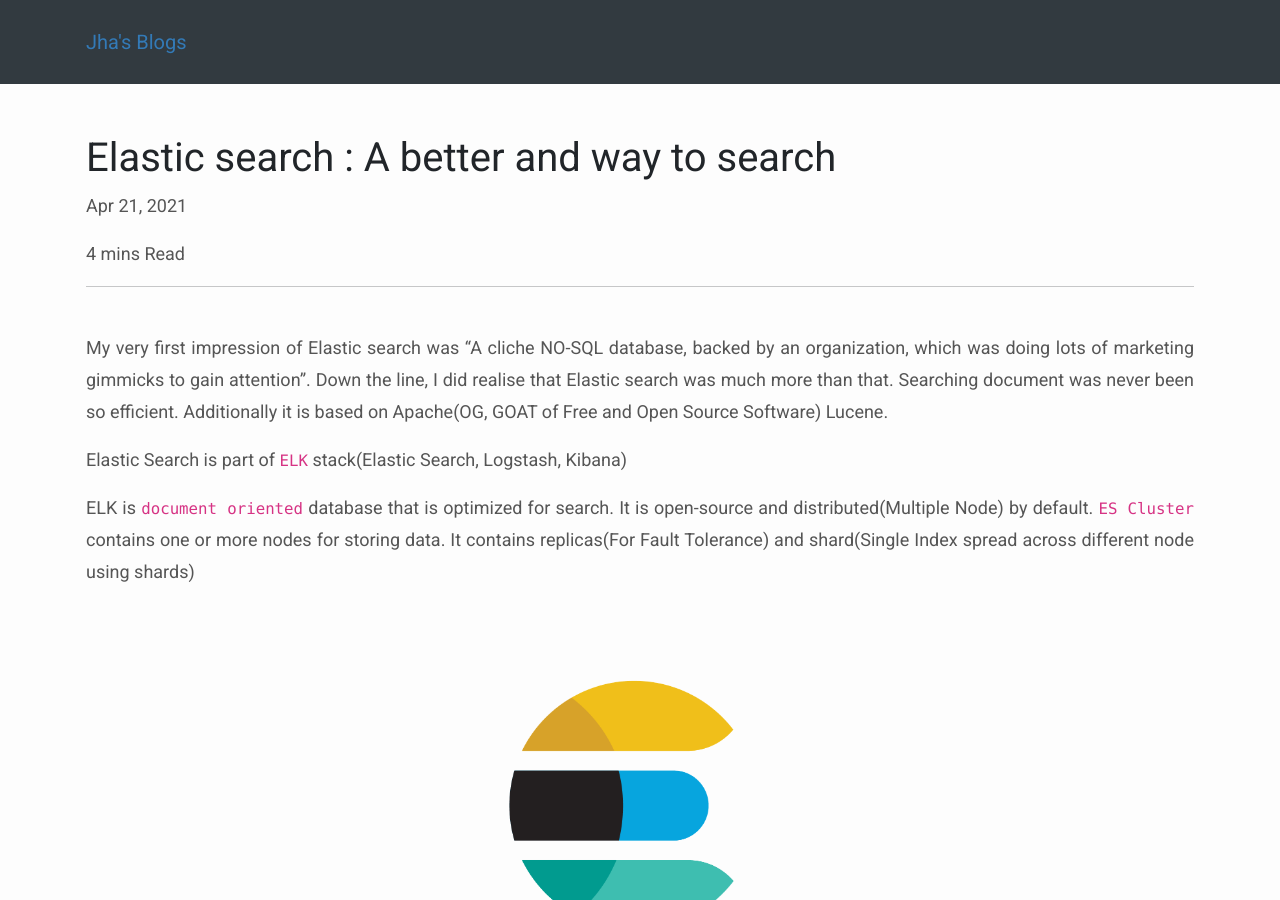
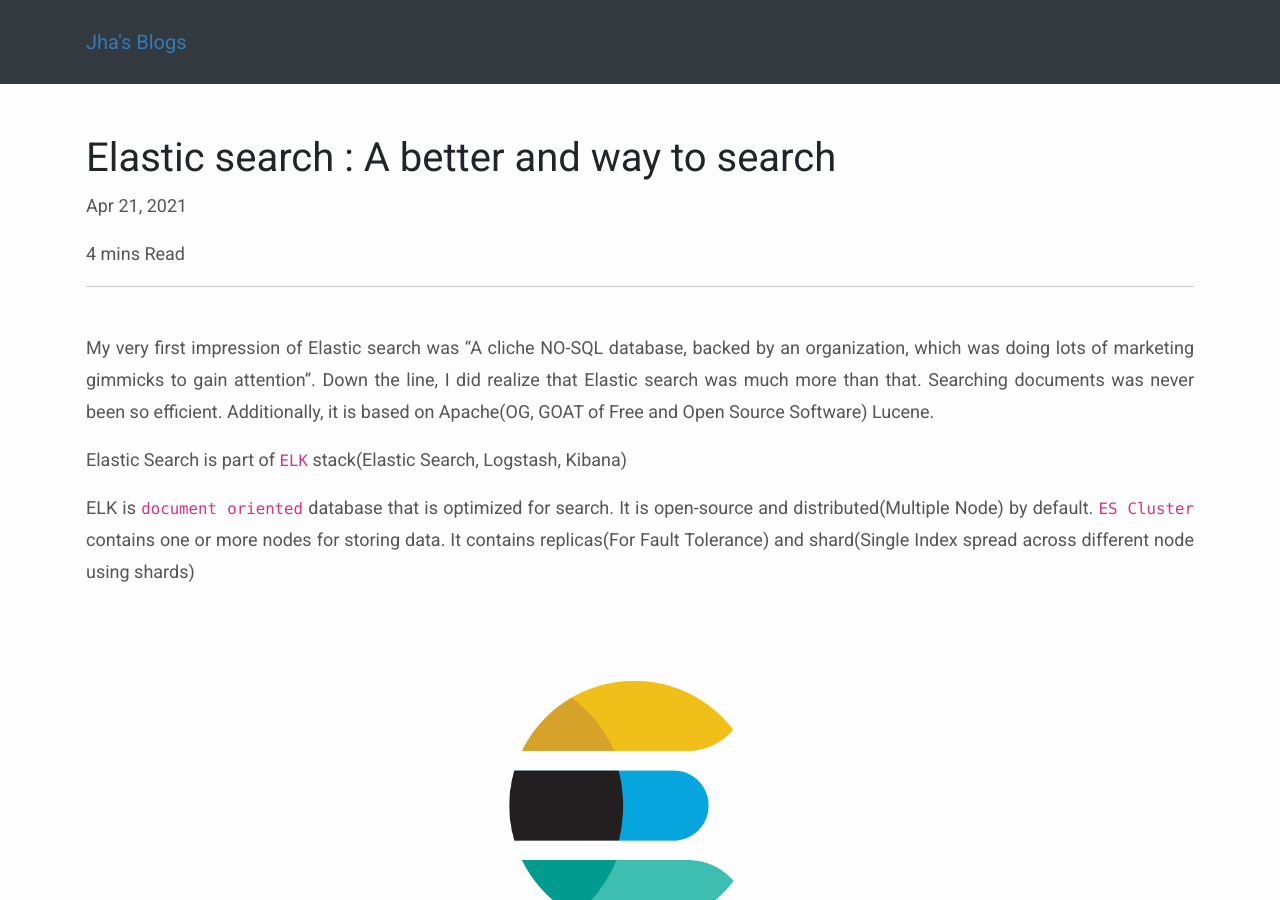
Before and after one commit to lapalb/as_blog, a Jekyll site: the page built from _posts/2021-04-21-elasticsearch-a-better-and-way-to-search.md, in a window 1280 px wide and 900 px high. Built offline with Jekyll 4.4.1, drawn with Linux system fonts in a browser that asks for light colours; some web fonts are replaced.

Commit message:
typo fix

```diff
--- a/_posts/2021-04-21-elasticsearch-a-better-and-way-to-search.md
+++ b/_posts/2021-04-21-elasticsearch-a-better-and-way-to-search.md
@@ -5,7 +5,7 @@ tags:
  -
 ---
 
-My very first impression of Elastic search was "A cliche NO-SQL database, backed by an organization, which was doing lots of marketing gimmicks to gain attention". Down the line, I did realise that Elastic search was much more than that. Searching document was never been so efficient. Additionally it is based on Apache(OG, GOAT of Free and Open Source Software) Lucene.
+My very first impression of Elastic search was "A cliche NO-SQL database, backed by an organization, which was doing lots of marketing gimmicks to gain attention". Down the line, I did realize that Elastic search was much more than that. Searching documents was never been so efficient. Additionally, it is based on Apache(OG, GOAT of Free and Open Source Software) Lucene.
 
 Elastic Search is part of `ELK` stack(Elastic Search, Logstash, Kibana)
 
```
